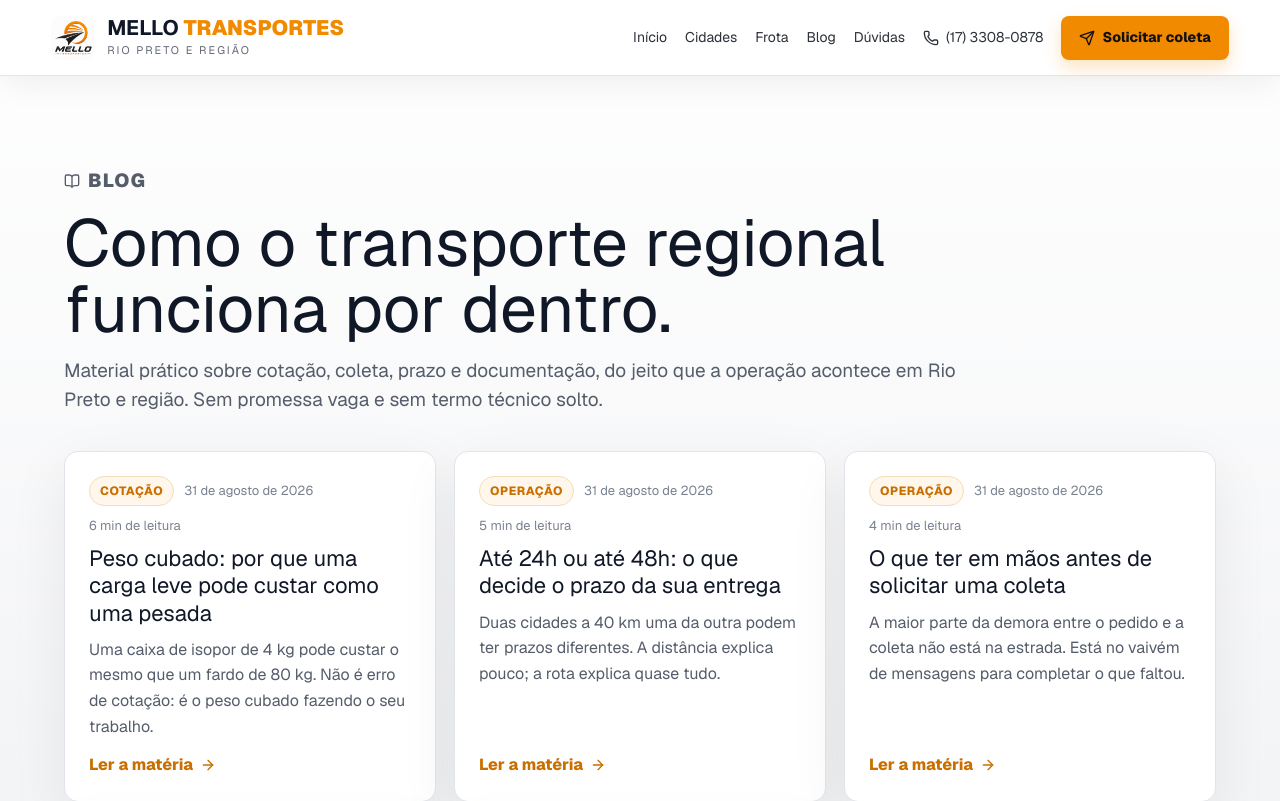
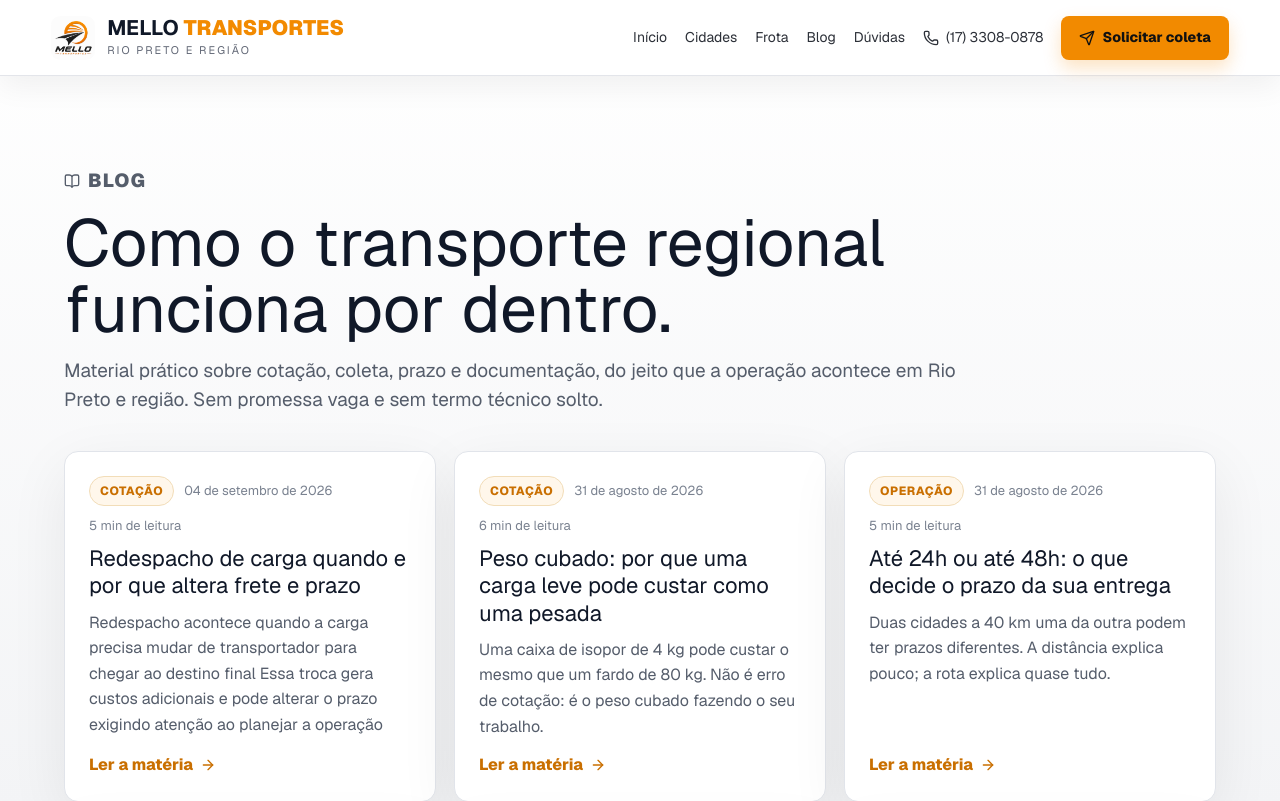
Before and after one commit to avilaops/TMS, a Next.js app: page /blog in a window 1280 px wide. Shown: the top 801 px of the page. Built offline with nearby package versions, Linux system fonts and the light colour scheme; no server answers.

Commit message:
Materia: Redespacho de carga quando e por que altera frete e prazo

```diff
--- a/src/content/blog.ts
+++ b/src/content/blog.ts
@@ -382,6 +382,60 @@ export const posts: Post[] = [
       },
     ],
   },
+  {
+    slug: "redespacho-como-funciona",
+    title: "Redespacho de carga quando e por que altera frete e prazo",
+    description:
+      "Entenda o que é redespacho em que situações ele é necessário e como a troca de transportador impacta o valor do frete e o prazo de entrega sem termos técnicos",
+    excerpt:
+      "Redespacho acontece quando a carga precisa mudar de transportador para chegar ao destino final Essa troca gera custos adicionais e pode alterar o prazo exigindo atenção ao planejar a operação",
+    category: "Cotação",
+    publishedAt: "2026-09-04",
+    readingMinutes: 5,
+    body: [
+      {
+        type: "p",
+        text: "Quando você despacha uma carga o objetivo é que ela chegue ao cliente final no menor tempo e com o menor custo possível",
+      },
+      {
+        type: "h2",
+        text: "O que é redespacho",
+      },
+      {
+        type: "p",
+        text: "Redespacho é a transferência da responsabilidade de transporte para outro veículo ou transportador antes que a mercadoria atinja o destino final",
+      },
+      {
+        type: "h2",
+        text: "Situações que exigem redespacho",
+      },
+      {
+        type: "ul",
+        items: [
+          "Destino fora da área de cobertura da frota inicial",
+          "Necessidade de usar veículo com capacidade diferente",
+          "Rota que exige passagem por cidades não atendidas",
+          "Imprevistos como manutenção ou restrição de circulação",
+        ],
+      },
+      {
+        type: "p",
+        text: "Cada troca gera custos adicionais pois envolve nova negociação preparação de documentos e tempo de carregamento",
+      },
+      {
+        type: "h3",
+        text: "Por que o valor do frete muda",
+      },
+      {
+        type: "p",
+        text: "Suponha que o frete base seja mil reais se o redespacho acrescentar dez por cento o novo valor será mil e cem reais",
+      },
+      {
+        type: "p",
+        text: "Planejar o redespacho com antecedência permite controlar custos e manter o prazo de entrega dentro do esperado",
+      },
+    ],
+  },
 ];
 
 export function getPost(slug: string): Post | undefined {
```
